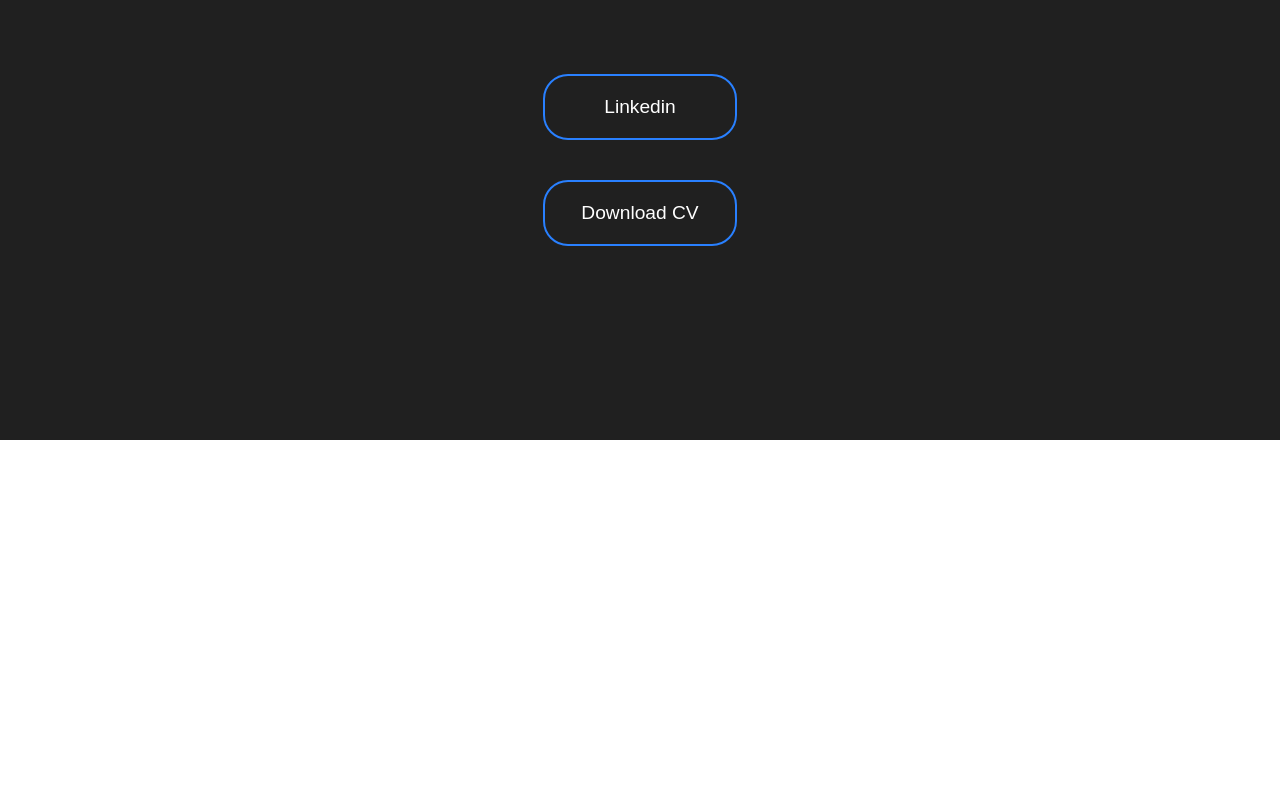
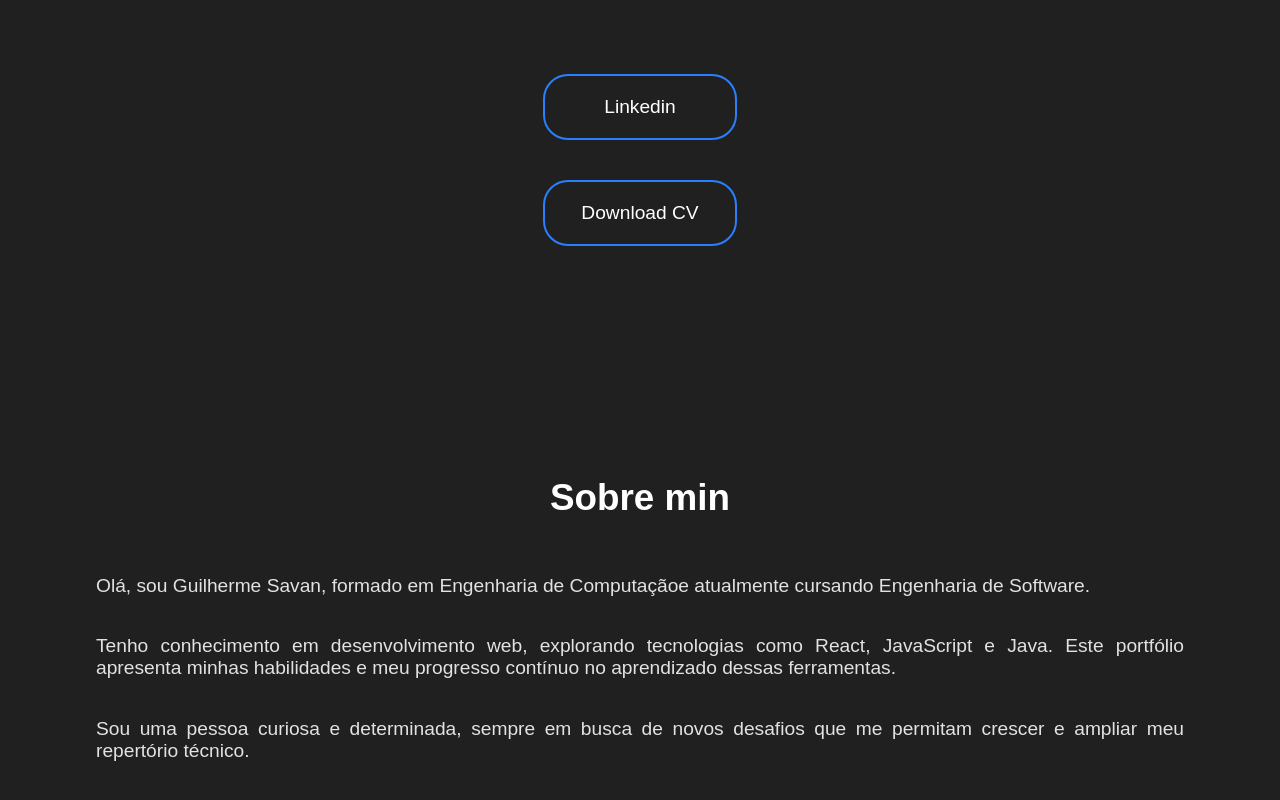
Before and after one commit to GuilhermeSavan/Portifolio, a React (Create React App) app in the folder react-portfolio/: page / in a window 1280 px wide. Shown: the part 360-1160 px from the top of the page. Before the commit the page ends 800 px from the top, so only its background shows below. Built offline with nearby package versions, Linux system fonts and the light colour scheme.

Commit message:
add initial About section

```diff
--- a/react-portfolio/src/App.js
+++ b/react-portfolio/src/App.js
@@ -1,10 +1,12 @@
 import React from 'react'
 import Header from './components/header/Header'
+import About from './components/about/About'
 
 const App = () => {
   return (
     <>
       <Header />
+      <About  />
     </>
   )
 }
--- /dev/null
+++ b/react-portfolio/src/components/about/About.js
@@ -0,0 +1,27 @@
+import React from "react";
+import './about.css'
+
+const About = () => {
+  return (
+      <main className="container">
+        <h3>Sobre min</h3>
+        <div className="about_text">
+          <p>Olá, sou Guilherme Savan, formado em Engenharia
+            de Computaçãoe atualmente cursando Engenharia de
+            Software.
+          </p>
+          <p>Tenho conhecimento em desenvolvimento web, explorando
+            tecnologias como React, JavaScript e Java. Este portfólio
+            apresenta minhas habilidades e meu progresso contínuo
+            no aprendizado dessas ferramentas.
+          </p>
+          <p>Sou uma pessoa curiosa e determinada, sempre em
+            busca de novos desafios que me permitam crescer e
+            ampliar meu repertório técnico.
+          </p>
+        </div>
+      </main>
+  )
+}
+
+export default About
--- /dev/null
+++ b/react-portfolio/src/components/about/about.css
@@ -0,0 +1,27 @@
+main {
+  display: flex;
+  flex-direction: column;
+  background: var(--black);
+}
+
+h3 {
+  color: var(--white);
+  align-self: center;
+  font-size: 2.3rem;
+  font-weight: 700;
+}
+
+main div {
+  display: flex;
+  flex-direction: column;
+  align-items: center;
+  justify-content: center;
+}
+
+main p {
+  color: var(--light-gray);
+  font-size: 1.2rem;
+  font-weight: 200;
+  text-align: justify;
+  width: 85%;
+}
```
Also changed, not shown: react-portfolio/public/index.html (+0 -10 lines).
